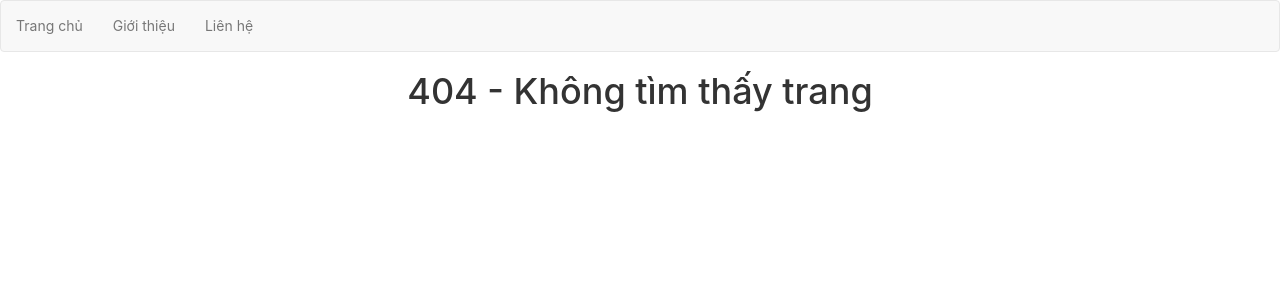
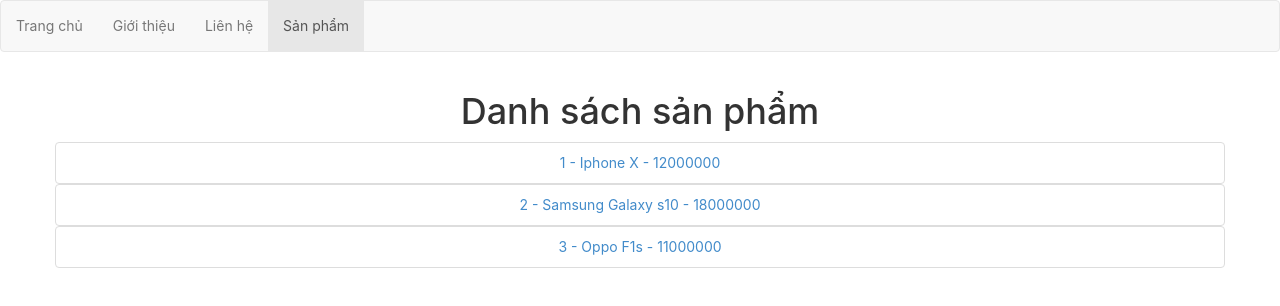
Before and after one commit to duytien812/REACTJS-React-Router, a React (Create React App) app: page /products in a window 1280 px wide. Before the commit this address had no page. Shown: the top 306 px of the page. Built offline with nearby package versions, Linux system fonts and the light colour scheme.

Commit message:
76.77. React Router v4 : Đối Tượng Match 	- Truyền tham số lên param và lấy về

```diff
--- a/src/components/Menu.js
+++ b/src/components/Menu.js
@@ -16,6 +16,11 @@
 	{
 		name: 'Liên hệ',
 		to: '/contact',
+		exact: false
+	},
+	{
+		name: 'Sản phẩm',
+		to: '/products',
 		exact: false
 	},
 ]
--- /dev/null
+++ b/src/components/Product.js
@@ -0,0 +1,20 @@
+import React, { Component } from 'react';
+
+class Product extends Component {
+	render() {
+
+		var { match } = this.props;
+		var name = match.params.name;
+		console.log(name);
+
+		return (
+			<div>
+				<h1>
+					Đây là chi tiết sản phẩm: {name}
+				</h1>
+			</div>
+		);
+	}
+}
+
+export default Product;
--- /dev/null
+++ b/src/components/Products.js
@@ -0,0 +1,59 @@
+import React, { Component } from 'react';
+import { NavLink, Route } from 'react-router-dom';
+import Product from './Product';
+
+class About extends Component {
+	render() {
+		var Products = [
+			{
+				id: 1,
+				slug: 'iphone',
+				name: 'Iphone X',
+				price: 12000000
+			},
+			{
+				id: 2,
+				slug: 'samsung',
+				name: 'Samsung Galaxy s10',
+				price: 18000000
+			},
+			{
+				id: 3,
+				slug: 'oppo',
+				name: 'Oppo F1s',
+				price: 11000000
+			},
+		];
+
+		var { match } = this.props;
+		var url = match.url;
+
+		var result = Products.map((product, index) => {
+			return(
+				<NavLink to={`${url}/${product.slug}`} key={index}>
+					<li className="list-group-item" key={index}>
+						{product.id} - {product.name} - {product.price}
+					</li>
+				</NavLink>
+			);
+		});
+
+		return (
+			<div className="container">
+				<h1>Danh sách sản phẩm</h1>
+
+				<div className="row">
+					<ul className="list-group">
+						{result}
+					</ul>
+				</div>
+
+				<div className="row">
+					<Route path="/products/:name" component={Product} />
+				</div>
+			</div>
+		);
+	}
+}
+
+export default About;
--- a/src/routes.js
+++ b/src/routes.js
@@ -3,6 +3,7 @@
 import About from './components/About';
 import Contact from './components/Contact';
 import NotFound from './components/NotFound';
+import Products from './components/Products';
 
 const routes = [
 	{
@@ -21,6 +22,11 @@
 		main: () => <Contact />
 	},
 	{
+		path: '/products',
+		exact: false,
+		main: ({match}) => <Products match={match} />
+	},
+	{
 		path: '',
 		exact: false,
 		main: () => <NotFound />
```
Also changed, not shown: NOTE.TXT, 1 other file (tests, documents, lock files or other folders).
